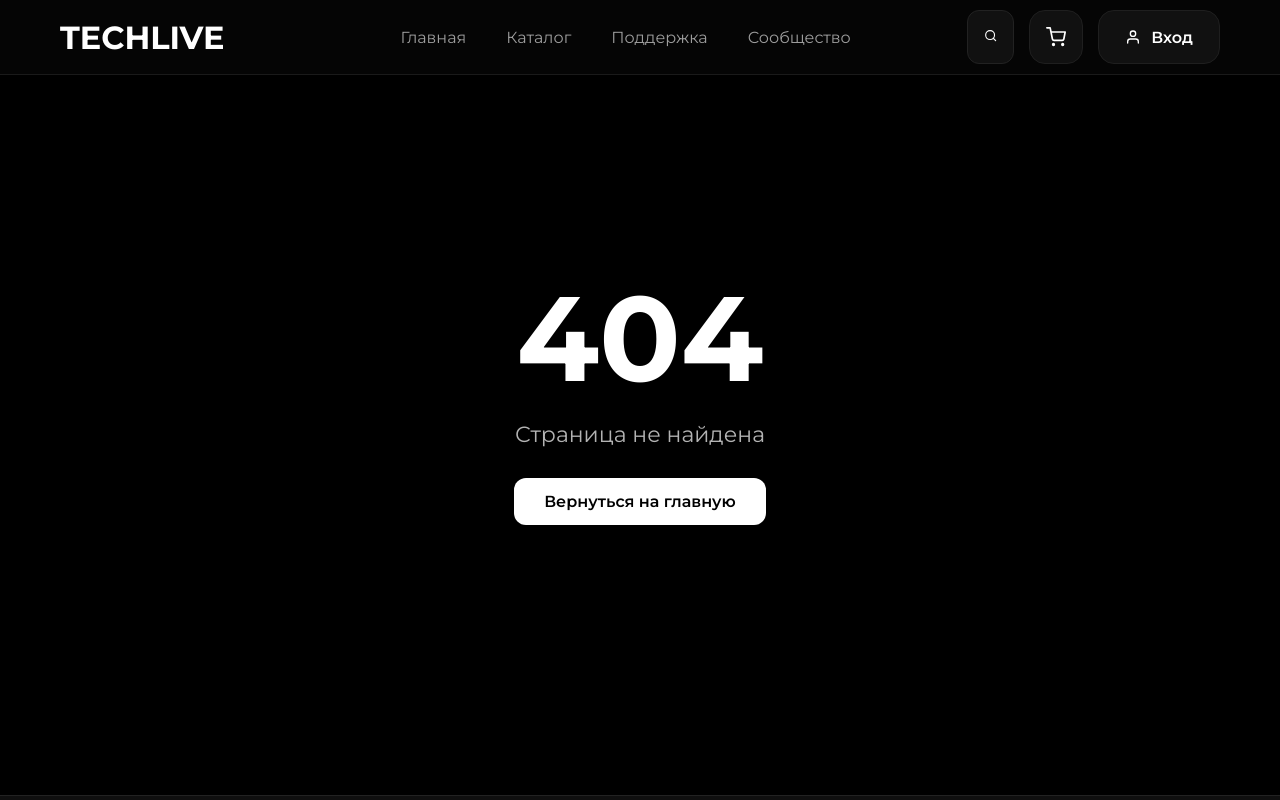
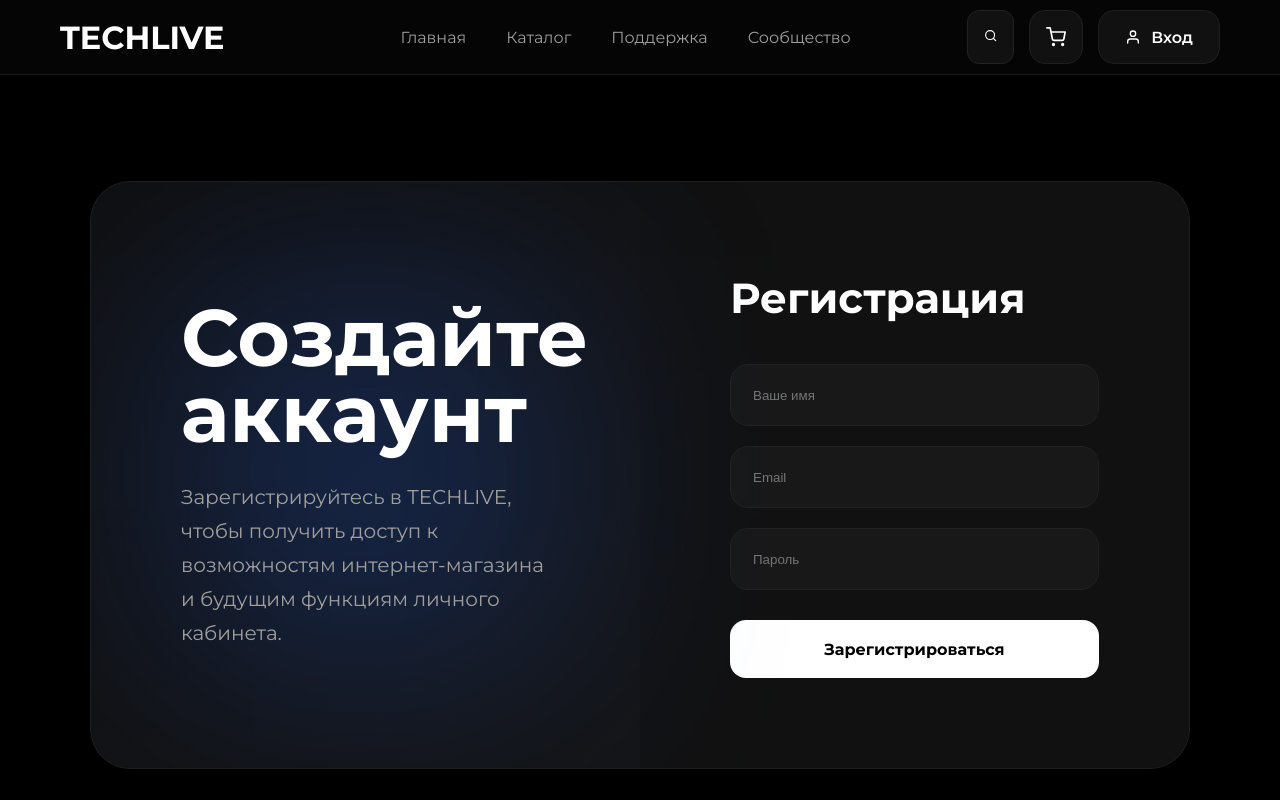
Before and after one commit to kirillbozhko273/TECNLIVE, a React (Create React App) app: page /register in a window 1280 px wide. Shown: the top 800 px of the page. Built offline with nearby package versions, Linux system fonts and the light colour scheme.

Commit message:
dorabotka9

```diff
--- a/src/App.js
+++ b/src/App.js
@@ -7,6 +7,7 @@ import Catalog from './pages/Catalog';
 import Community from './pages/Community';
 import Support from './pages/Support';
 import Auth from './pages/Auth';
+import Register from './pages/Register';
 import Cart from './pages/Cart';
 import NotFound from './pages/NotFound';
 import Footer from "./components/Footer";
@@ -27,6 +28,8 @@ function App() {
 
         <Route path='/auth' element={<Auth />} />
 
+        <Route path='/register' element={<Register />} />
+
         <Route path='/cart' element={<Cart />} />
 
         <Route
--- a/src/pages/Auth.jsx
+++ b/src/pages/Auth.jsx
@@ -1,4 +1,4 @@
-import React from 'react';
+import React, { useState } from 'react';
 import { Helmet } from 'react-helmet';
 
 import { useNavigate } from 'react-router-dom';
@@ -6,6 +6,33 @@ import { useNavigate } from 'react-router-dom';
 function Auth() {
 
   const navigate = useNavigate();
+
+  const handleLogin = () => {
+
+  const savedUser = JSON.parse(
+    localStorage.getItem('user')
+  );
+
+  if (!savedUser) {
+    alert('Аккаунт не найден. Сначала зарегистрируйтесь.');
+    return;
+  }
+
+  if (
+    savedUser.email === email &&
+    savedUser.password === password
+  ) {
+    alert('Добро пожаловать в TECHLIVE!');
+
+    navigate('/catalog');
+  } else {
+    alert('Неверный email или пароль');
+  }
+
+};
+
+  const [email, setEmail] = useState('');
+  const [password, setPassword] = useState('');
 
   return (
     <>
@@ -47,11 +74,15 @@ function Auth() {
           <input
   type='email'
   placeholder='Email'
+  value={email}
+  onChange={(e) => setEmail(e.target.value)}
 />
 
           <input
   type='password'
   placeholder='Пароль'
+  value={password}
+  onChange={(e) => setPassword(e.target.value)}
 />
 
           <div className='auth-options'>
@@ -67,19 +98,7 @@ function Auth() {
 
          <button
   className='auth-btn'
-  onClick={() => {
-
-    localStorage.setItem(
-      "user",
-      JSON.stringify({
-        role: "user",
-        email: "user@techlive.ru"
-      })
-    );
-
-    navigate('/catalog');
-
-  }}
+  onClick={handleLogin}
 >
   Войти
 </button>
@@ -88,19 +107,11 @@ function Auth() {
   Нет аккаунта?
 
  <span
-  onClick={() =>
-    alert(
-      'Регистрация будет доступна позже'
-    )
-  }
+  onClick={() => navigate('/register')}
 >
   Зарегистрируйтесь
 </span>
 </div>
-
-
-
-
         </div>
       </div>
     </section>
--- /dev/null
+++ b/src/pages/Register.jsx
@@ -0,0 +1,126 @@
+import React, { useState } from "react";
+import { Helmet } from "react-helmet";
+import { useNavigate } from "react-router-dom";
+
+function Register() {
+
+  const navigate = useNavigate();
+
+  const [name, setName] = useState("");
+  const [email, setEmail] = useState("");
+  const [password, setPassword] = useState("");
+
+  const handleRegister = () => {
+
+    if (!name || !email || !password) {
+      alert("Заполните все поля");
+      return;
+    }
+
+    const user = {
+      name,
+      email,
+      password,
+      role: "user",
+    };
+
+    localStorage.setItem(
+      "user",
+      JSON.stringify(user)
+    );
+
+    alert("Регистрация успешно завершена");
+
+    navigate("/catalog");
+  };
+
+
+  return (
+    <>
+      <Helmet>
+        <title>
+          Регистрация — TECHLIVE
+        </title>
+
+        <meta
+          name="description"
+          content="Создание аккаунта TECHLIVE"
+        />
+      </Helmet>
+
+      <section className="auth-page">
+
+        <div className="page-animation"></div>
+
+        <div className="auth-container">
+
+          <div className="auth-left">
+
+            <h1>
+              Создайте <br />
+              аккаунт
+            </h1>
+
+            <p>
+              Зарегистрируйтесь в TECHLIVE, чтобы получить доступ к
+              возможностям интернет-магазина и будущим функциям личного кабинета.
+            </p>
+
+          </div>
+
+
+          <div className="auth-right">
+
+            <h2>
+              Регистрация
+            </h2>
+
+
+            <input
+              type="text"
+              placeholder="Ваше имя"
+              value={name}
+              onChange={(e) =>
+                setName(e.target.value)
+              }
+            />
+
+
+            <input
+              type="email"
+              placeholder="Email"
+              value={email}
+              onChange={(e) =>
+                setEmail(e.target.value)
+              }
+            />
+
+
+            <input
+              type="password"
+              placeholder="Пароль"
+              value={password}
+              onChange={(e) =>
+                setPassword(e.target.value)
+              }
+            />
+
+
+            <button
+              className="auth-btn"
+              onClick={handleRegister}
+            >
+              Зарегистрироваться
+            </button>
+
+          </div>
+
+        </div>
+
+      </section>
+
+    </>
+  );
+}
+
+export default Register;
```
Lines whose indentation alone changed are shown as unchanged.
